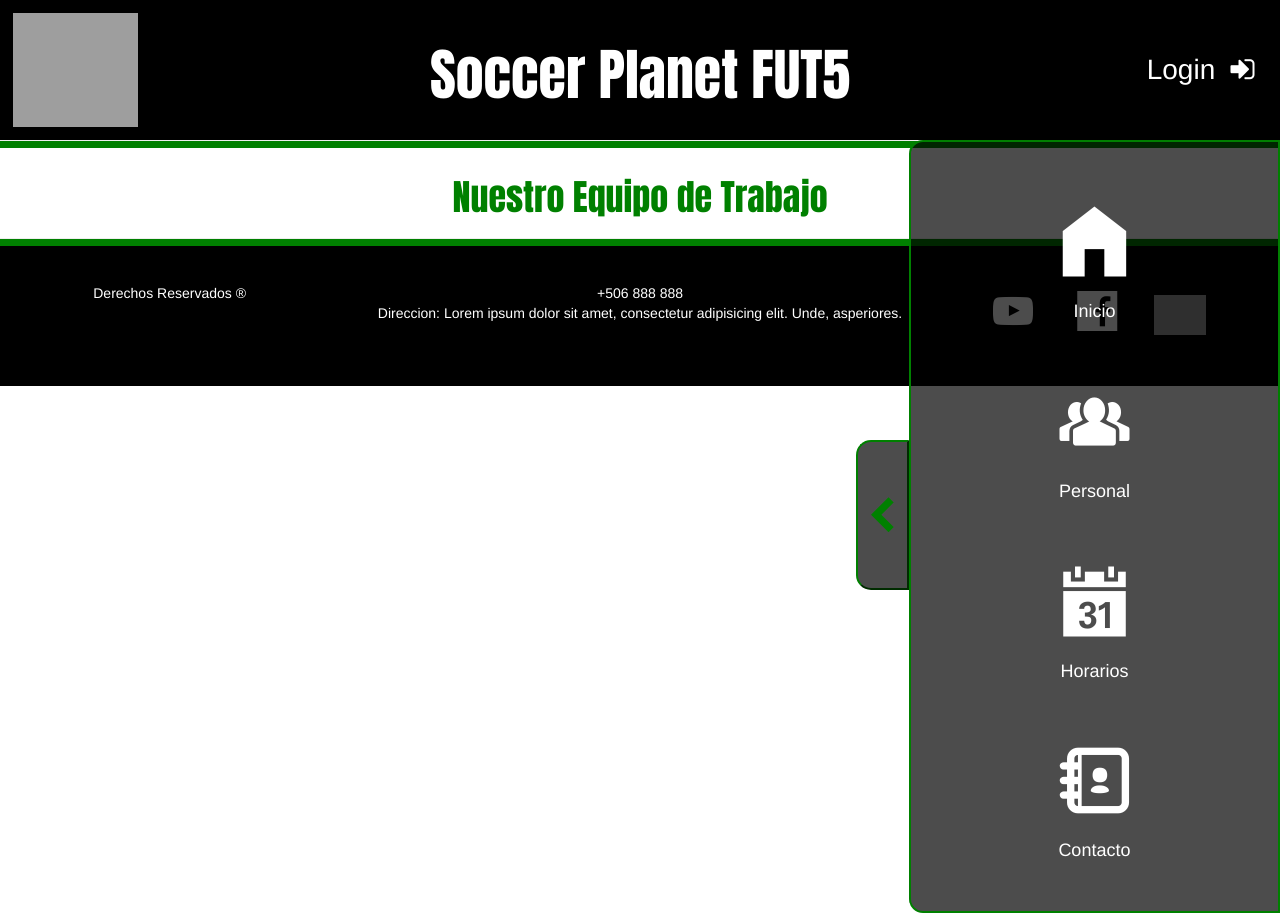
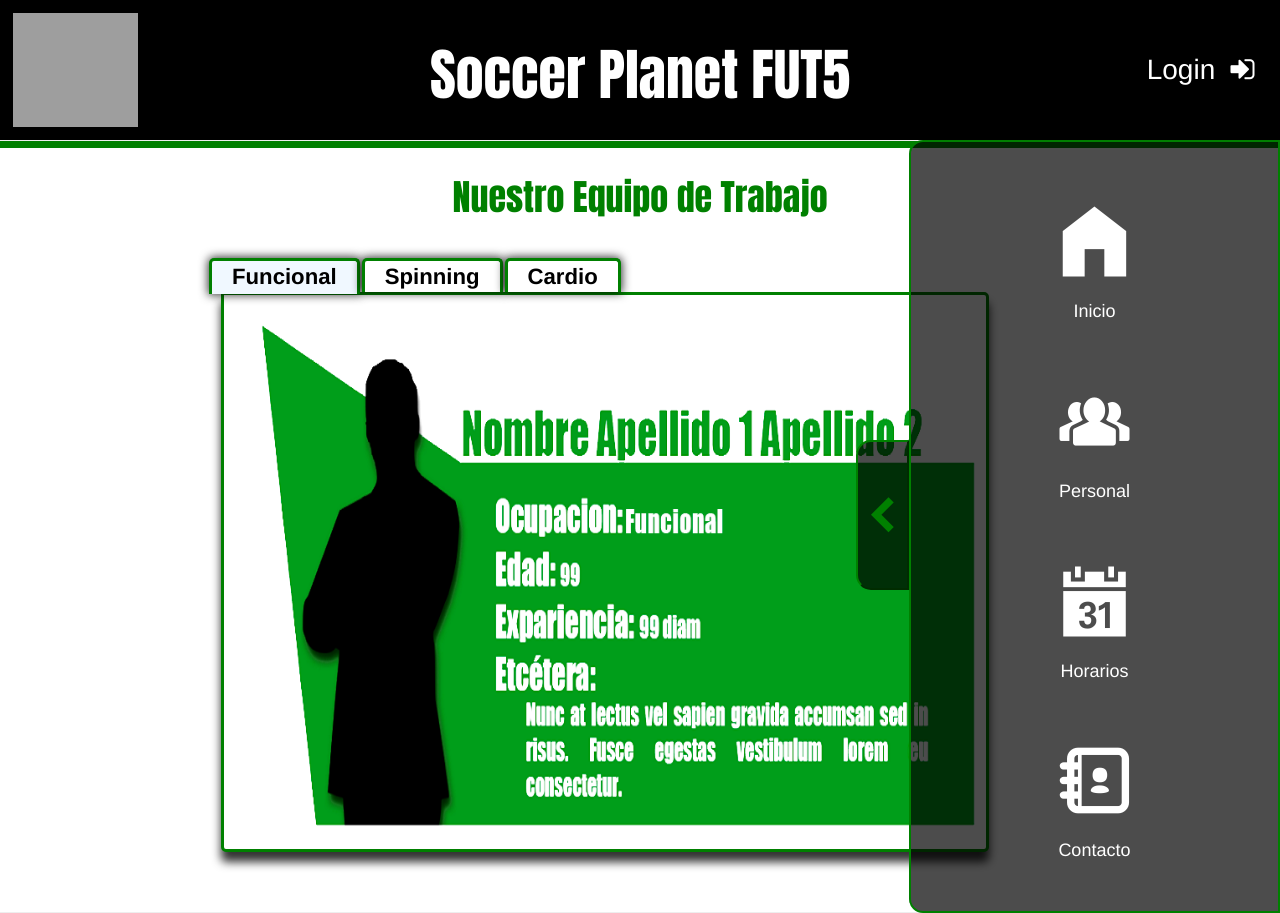
Before and after one commit to AndreyM95/SoccerPlanetFut5, a plain HTML site: page html/personal.html in a window 1280 px wide. Shown: the top 913 px of the page. Before the commit the page ends 800 px from the top, so only its background shows below. Drawn offline with Linux system fonts and the light colour scheme; grey boxes are pictures that could not be loaded.

Commit message:
Fichas
Se crearon las fichas correctamente

```diff
--- a/css/estiloPersonal.css
+++ b/css/estiloPersonal.css
@@ -17,3 +17,9 @@
 
     text-align: center;
 }
+
+/*Clases------------------------------------------*/
+.imagenPersonal{
+    width: 100%;
+    height: 65vh;
+}
--- /dev/null
+++ b/css/estilofichas.css
@@ -0,0 +1,58 @@
+.contenedor{
+    width: 1080px;
+    margin: auto;
+    background: white;
+    color: black;
+    padding: 20px 15px 50px 50px;
+    border-radius: 10px;
+}
+
+.contenedor .titulo{
+    text-align:center;
+	color:green;
+}
+
+#pestanas {
+    float: top;
+    font-size: 3ex;
+    font-weight: bold;
+}
+
+#pestanas ul{
+    margin-left: -40px;
+}
+
+#pestanas li{
+    list-style-type: none;
+    float: left;
+    text-align: center;
+    margin: 0px 2px -2px -0px;
+    background: white;
+    border-top-left-radius: 5px;
+    border-top-right-radius: 5px;
+    border: 3px solid green;
+    border-bottom: green;
+    padding: 0px 20px 0px 20px;
+	box-shadow: 0px 0px 10px 1px rgba(0, 0, 0, 0.8);
+}
+
+#pestanas a:link{
+    text-decoration: none;
+    color: black;
+}
+
+#contenidopestanas{
+    clear: both;
+    background: white;
+
+    padding: 20px 0px 20px 20px;
+    width: 60vw;
+    height: 70vh;
+    margin-left: -2.2vw;
+
+    border-radius: 5px;
+    border-top-left-radius: 0px;
+    border: 3px solid green;
+	box-shadow: 0 10px 10px 0px rgba(0, 0, 0, 0.8);
+
+}
--- a/html/personal.html
+++ b/html/personal.html
@@ -12,12 +12,16 @@
     <!--Hojas de estilo del Menu-->
     <link rel="stylesheet" href="../css/bootstrap.min.css">
     <link rel="stylesheet" href="../css/fontello.css">
+    <link rel="stylesheet" href="../css/der.css">
     <!--<link rel="stylesheet" href="css/menu.css">-->
     <!--<link rel="stylesheet" href="css/izq.css">-->
-    <link rel="stylesheet" href="../css/der.css">
+    <!--Hoja de estilo para las fichas-->
+    <link rel="stylesheet" type="text/css" href="../css/estilofichas.css" />
+
+
 </head>
 
-<body>
+<body onload="javascript:cambiarPestanna(pestanas,pestana1);">
     <!--Inicia el Encabezado-->
     <header>
         <!--Aqui va la imagen del logo-->
@@ -84,10 +88,38 @@
     <!--Aqui inicia el Contenido------------------------>
     <main id="wrapper">
         <section id="contenido">
-        <h1 class="principalTitles">Nuestro Equipo de Trabajo</h1>
-            <figure class="">
+            <h1 class="principalTitles">Nuestro Equipo de Trabajo</h1>
+            <article id="fichas">
+                <div class="contenedor">
 
-            </figure>
+                    <div id="pestanas">
+                        <ul id=lista>
+                            <li id="pestana1">
+                                <a href='javascript:cambiarPestanna(pestanas,pestana1);'>Funcional</a></li>
+                            <li id="pestana2"><a href='javascript:cambiarPestanna(pestanas,pestana2);'>Spinning</a></li>
+                            <li id="pestana3"><a href='javascript:cambiarPestanna(pestanas,pestana3);'>Cardio</a></li>
+                        </ul>
+                    </div>
+
+                    <div id="contenidopestanas">
+                        <div id="cpestana1">
+                           <figure>
+                               <img class="imagenPersonal" src="../Multimedia/img/Ficha-Funcional.png" alt="Imagen de Info Funcional">
+                           </figure>
+                        </div>
+                        <div id="cpestana2">
+                            <figure>
+                               <img class="imagenPersonal" src="../Multimedia/img/Ficha-Spinning.png" alt="Imagen de Info Funcional">
+                           </figure>
+                        </div>
+                        <div id="cpestana3">
+                            <figure>
+                               <img class="imagenPersonal" src="../Multimedia/img/Ficha-Cardio.png" alt="Imagen de Info Funcional">
+                           </figure>
+                        </div>
+                    </div>
+                </div>
+            </article>
         </section>
     </main>
     <!--Aqui termina el contenido----------------------->
@@ -127,6 +159,8 @@
     <script src="../js/izq.js"></script>
     <script src="../js/der.js"></script>
     <script src="../js/boton.js"></script>
+
+    <script type="text/javascript" src="../js/cambiarPestanna.js"></script>
 </body>
 
 </html>
--- /dev/null
+++ b/js/cambiarPestanna.js
@@ -0,0 +1,35 @@
+// Dadas la division que contiene todas las pestañas y la de la pestaña que se
+// quiere mostrar, la funcion oculta todas las pestañas a excepcion de esa.
+function cambiarPestanna(pestannas,pestanna) {
+
+    // Obtiene los elementos con los identificadores pasados.
+    pestanna = document.getElementById(pestanna.id);
+    listaPestannas = document.getElementById(pestannas.id);
+
+    // Obtiene las divisiones que tienen el contenido de las pestañas.
+    cpestanna = document.getElementById('c'+pestanna.id);
+    listacPestannas = document.getElementById('contenido'+pestannas.id);
+
+    i=0;
+    // Recorre la lista ocultando todas las pestañas y restaurando el fondo
+    // y el padding de las pestañas.
+    while (typeof listacPestannas.getElementsByTagName('div')[i] != 'undefined'){
+        $(document).ready(function(){
+            $(listacPestannas.getElementsByTagName('div')[i]).css('display','none');
+            $(listaPestannas.getElementsByTagName('li')[i]).css('background','');
+            $(listaPestannas.getElementsByTagName('li')[i]).css('padding-bottom','');
+        });
+        i += 1;
+    }
+
+    $(document).ready(function(){
+        // Muestra el contenido de la pestaña pasada como parametro a la funcion,
+        // cambia el color de la pestaña y aumenta el padding para que tape el
+        // borde superior del contenido que esta juesto debajo y se vea de este
+        // modo que esta seleccionada.
+        $(cpestanna).css('display','');
+        $(pestanna).css('background','aliceblue');
+        $(pestanna).css('padding-bottom','2px');
+    });
+
+}
```
Also changed, not shown: Multimedia/img/Ficha-Cardio.png (added), Multimedia/img/Ficha-Funcional.png (added), Multimedia/img/Ficha-Spinning.png (added).
